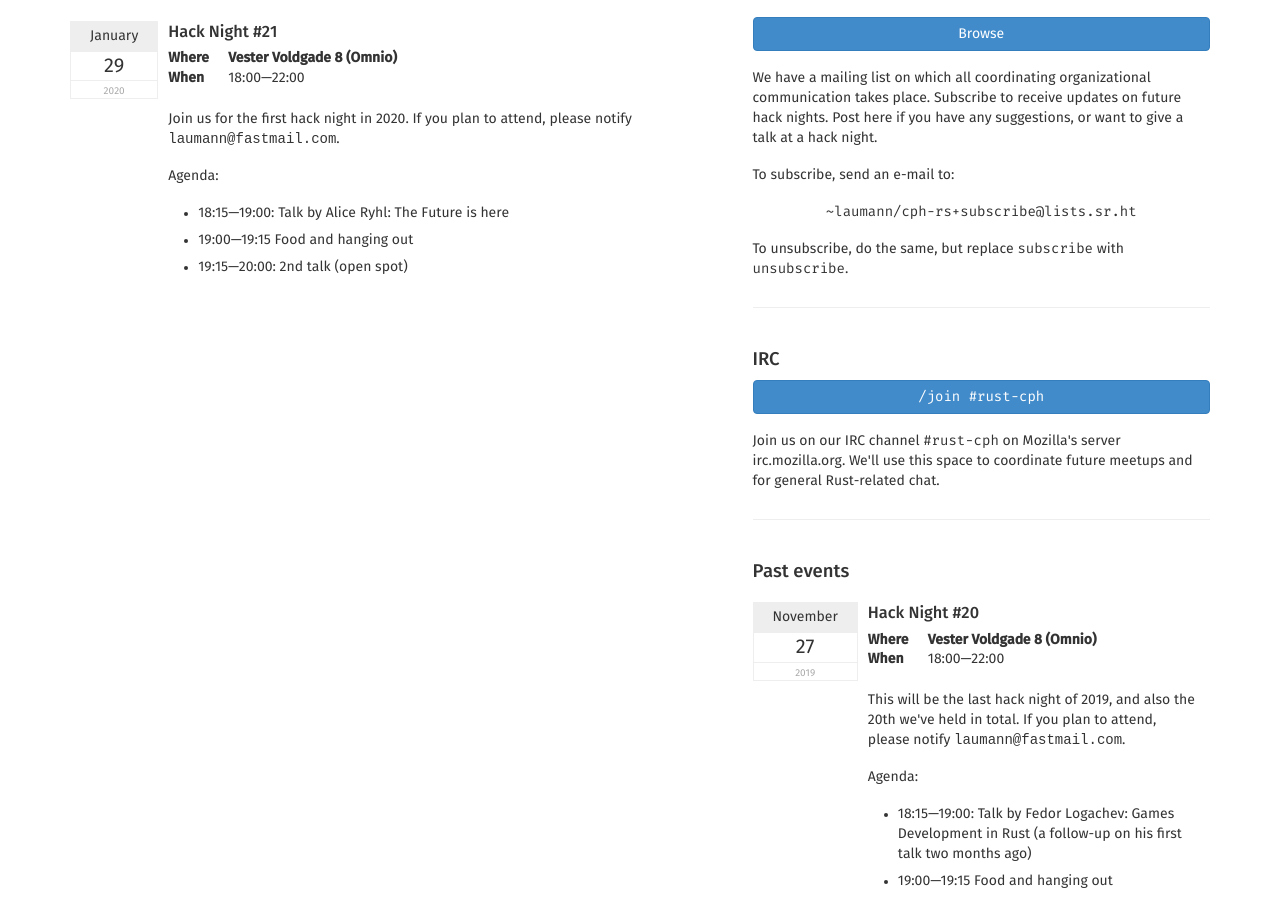
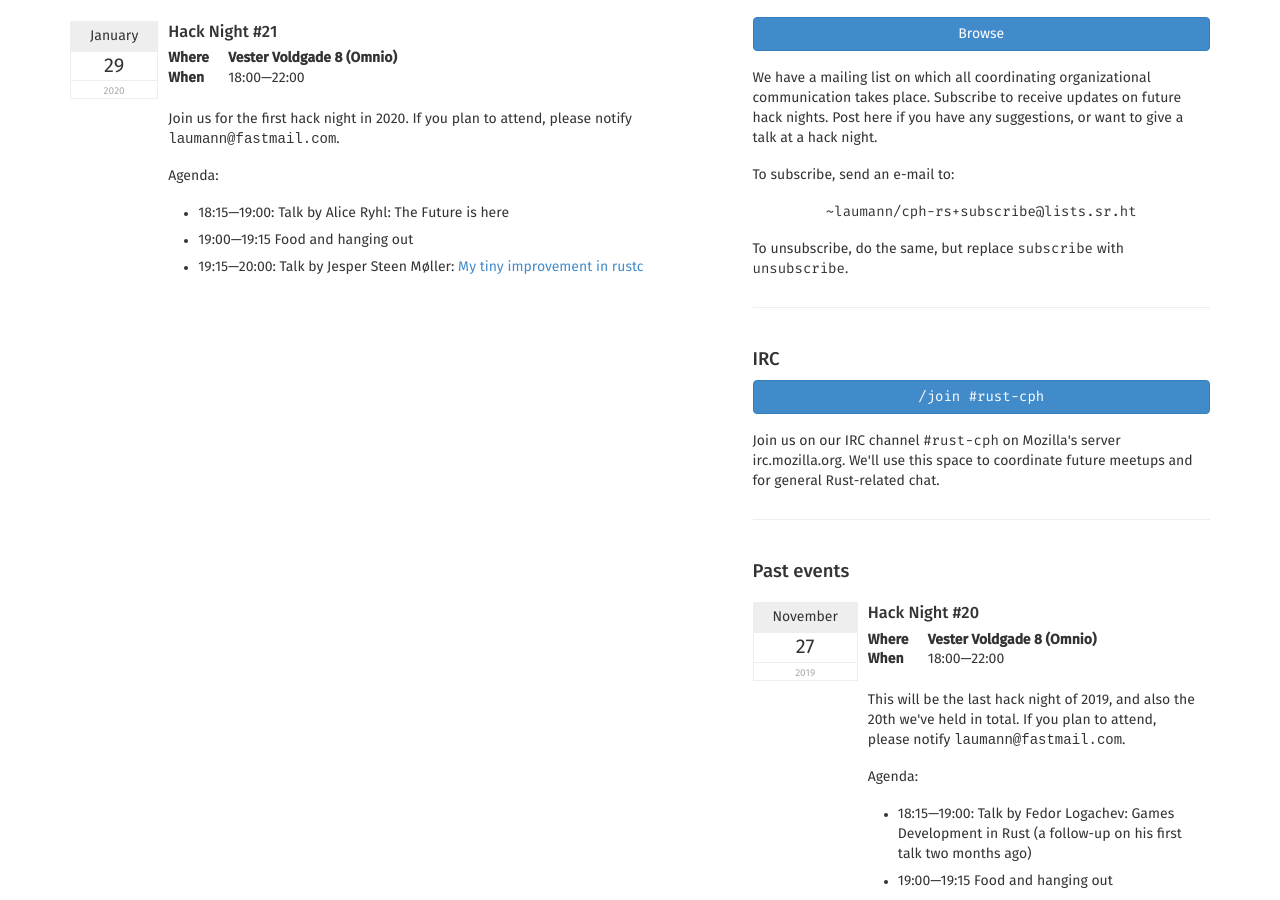
Before and after one commit to laumann/cph.rs, a Jekyll site: the page built from index.html, in a window 1280 px wide and 900 px high, scrolled down 428 px. Built offline with Jekyll 4.4.1, drawn with Linux system fonts in a browser that asks for light colours; Markdown is read by kramdown in place of the engine named in the settings.

Commit message:
hack night 21: Add 2nd talk

```diff
--- a/index.html
+++ b/index.html
@@ -46,7 +46,7 @@ title: The Copenhagen Rust Group
 		<li>18:15&mdash;19:00: Talk by Alice Ryhl: The Future is
 			here</li>
 		<li>19:00&mdash;19:15 Food and hanging out</li>
-		<li>19:15&mdash;20:00: 2nd talk (open spot)</li>
+		<li>19:15&mdash;20:00: Talk by Jesper Steen Møller: <a href="https://github.com/rust-lang/rust/issues/45268#issuecomment-487768456">My tiny improvement in rustc</a></li>
               </ul>
 	    </p>
 
```
